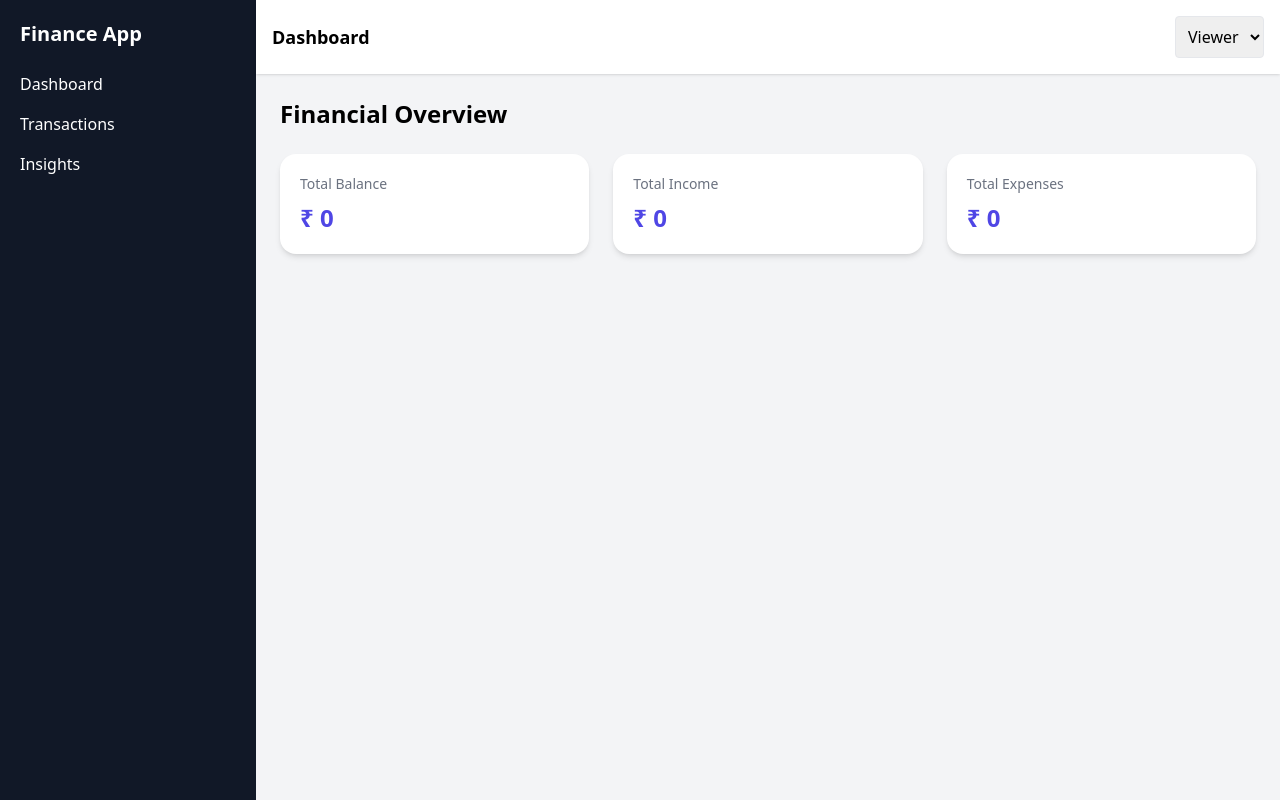
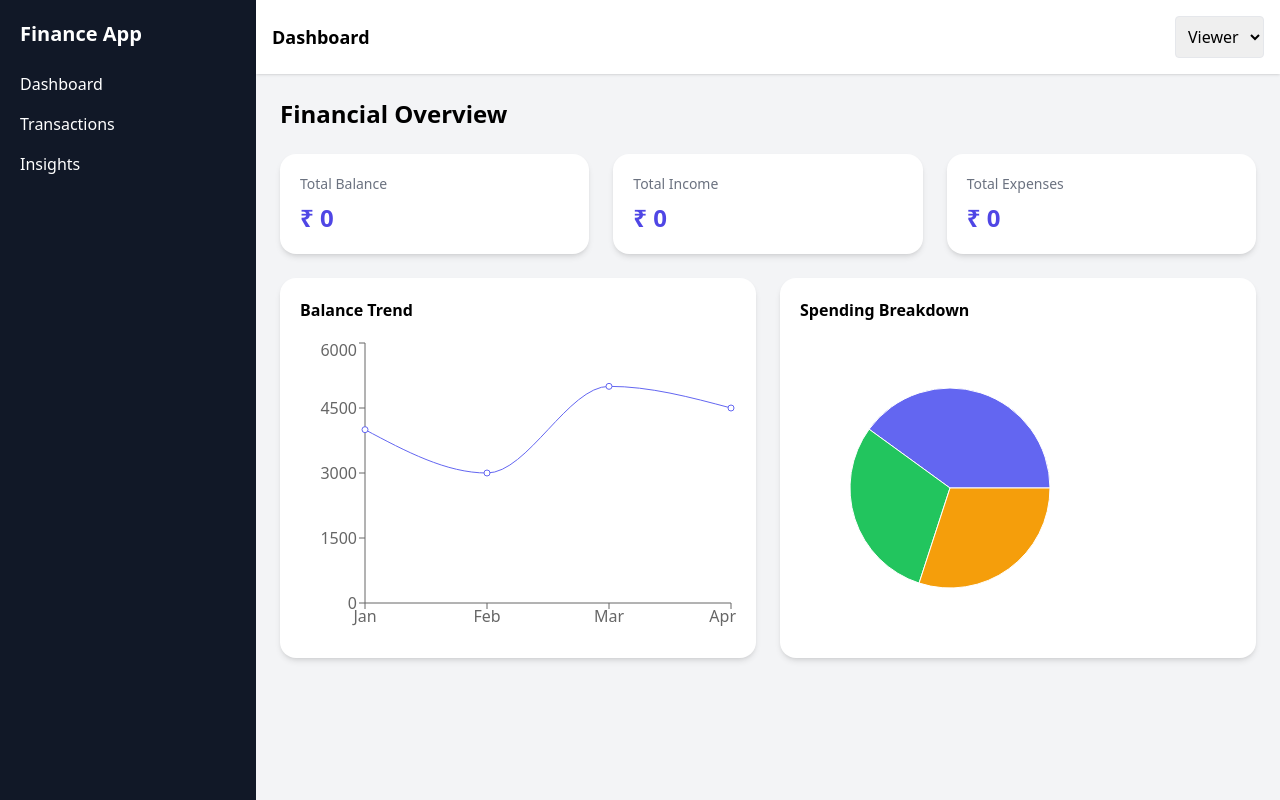
Before and after one commit to Anuja-Suryawanshi07/finance-dashboard-ui, a React (Vite) app: page / in a window 1280 px wide. Built offline with nearby package versions, Linux system fonts and the light colour scheme.

Commit message:
Worked on BalanceChart and ExpenseChart.

```diff
--- a/package.json
+++ b/package.json
@@ -11,7 +11,8 @@
   },
   "dependencies": {
     "react": "^19.2.4",
-    "react-dom": "^19.2.4"
+    "react-dom": "^19.2.4",
+    "recharts": "^3.8.1"
   },
   "devDependencies": {
     "@eslint/js": "^9.39.4",
--- /dev/null
+++ b/src/components/Dashboard/BalanceChart.jsx
@@ -0,0 +1,32 @@
+import {
+    LineChart,
+    Line,
+    XAxis,
+    YAxis,
+    Tooltip,
+    ResponsiveContainer,
+} from "recharts";
+
+const data = [
+    { month: "Jan", balance: 4000 },
+    { month: "Feb", balance: 3000 },
+    { month: "Mar", balance: 5000 },
+    { month: "Apr", balance: 4500 },
+];
+
+export default function BalanceChart() {
+    return (
+        <div className="bg-white p-5 rounded-2xl shadow-md">
+            <h2 className="font-semibold mb-4">Balance Trend</h2>
+
+            <ResponsiveContainer width="100%" height={300}>
+                <LineChart data={data}>
+                    <XAxis dataKey="month" />
+                    <YAxis />
+                    <Tooltip />
+                    <Line type="monotone" dataKey="balance" stroke="#6366f1" />
+                </LineChart>
+            </ResponsiveContainer>
+        </div>
+    );
+}
--- /dev/null
+++ b/src/components/Dashboard/ExpenseChart.jsx
@@ -0,0 +1,32 @@
+import {PieChart, Pie, Cell, Tooltip } from "recharts";
+
+const data = [
+    { name: "Food", value: 400 },
+    { name: "Traval", value: 300 },
+    { name: "Shopping", value: 300 },
+];
+
+const COLORS = ["#6366f1", "#22c55e", "#f59e0b"];
+
+export default function ExpenseChart() {
+    return (
+        <div className="bg-white p-5 rounded-2xl shadow-md">
+            <h2 className="font-semibold mb-4">Spending Breakdown</h2>
+
+            <PieChart width={300} height={300}>
+                <Pie
+                    data={data}
+                    dataKey="value"
+                    cx="50%"
+                    cy="50%"
+                    outerRadius={100}
+                >
+                    {data.map((entry, index) => (
+                        <Cell key={index} fill={COLORS[index]} />
+                    ))}
+                </Pie>
+                <Tooltip />
+            </PieChart>
+        </div>
+    );
+}
--- a/src/pages/Dashboard.jsx
+++ b/src/pages/Dashboard.jsx
@@ -1,4 +1,7 @@
 import SummaryCards from "../components/Dashboard/SummaryCards";
+import BalanceChart from "../components/Dashboard/BalanceChart";
+import ExpenseChart from "../components/Dashboard/ExpenseChart";
+
 
 export default function Dashboard() {
   return (
@@ -8,6 +11,10 @@ export default function Dashboard() {
       </h1>
 
       <SummaryCards />
+      <div className="grid grid-cols-1 md:grid-cols-2 gap-6 mt-6">
+          <BalanceChart />
+          <ExpenseChart />
+      </div>
     </div>
   );
 }
```
Also changed, not shown: 1 other file (tests, documents, lock files or other folders).
